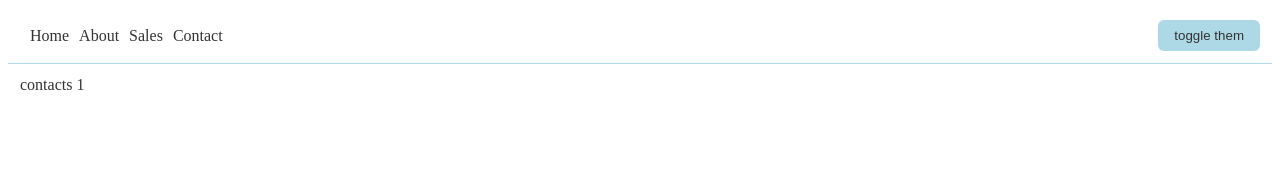
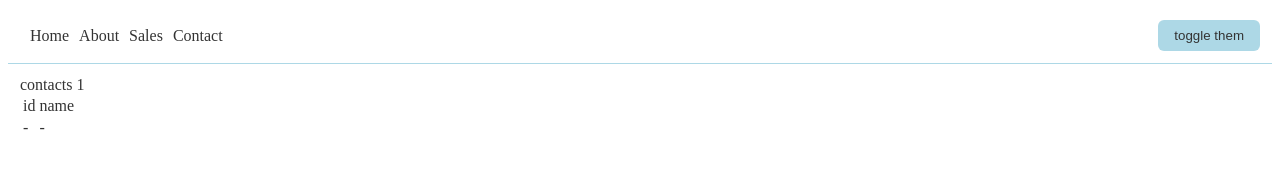
Before and after one commit to vladasko-g/sda-react-23, a React app: page /contact/1 in a window 1280 px wide. Shown: the top 190 px of the page. Built offline with nearby package versions, Linux system fonts and the light colour scheme; the HTML template or start-up script is replaced by a standard one.

Commit message:
update query string

```diff
--- a/server.js
+++ b/server.js
@@ -2,7 +2,6 @@ const express = require("express");
 const path = require("path");
 
 const app = express();
-const distPath = path.join(__dirname, "dist");
 
 const PORT = 3006;
 
--- a/src/component/ContentContacts.js
+++ b/src/component/ContentContacts.js
@@ -3,16 +3,34 @@ import { useParams, useSearchParams } from "react-router-dom";
 
 import { Content } from "./Content";
 
+// example
+// http://localhost:3006/contact/sales?name=mary&id=3
+
 export const ContentContacts = () => {
   const { type } = useParams();
   const [searchParams] = useSearchParams();
 
-  // query params can be used
-  console.log(searchParams);
+  const id = searchParams.get("id");
+  const name = searchParams.get("name");
 
   return (
     <Content>
       <div>contacts {type}</div>
+
+      <table>
+        <thead>
+          <tr>
+            <td>id</td>
+            <td>name</td>
+          </tr>
+        </thead>
+        <tbody>
+          <tr>
+            <td>{id || "-"}</td>
+            <td>{name || "-"}</td>
+          </tr>
+        </tbody>
+      </table>
     </Content>
   );
 };
--- a/src/component/PageRoot.js
+++ b/src/component/PageRoot.js
@@ -1,5 +1,6 @@
 import React from "react";
 import { Outlet } from "react-router-dom";
+
 import { Page } from "./Page";
 import { Header } from "./Header";
 
```
